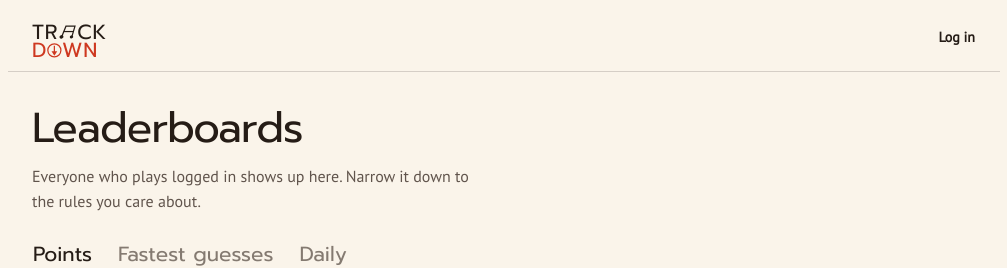
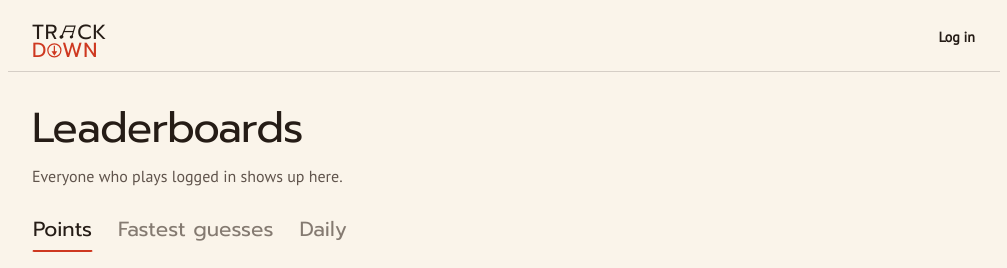
Before and after one commit to Tikugato/trackdown-frontend, a Vue app: page /leaderboard in a window 1280 px wide. Shown: the top 268 px of the page, without its empty margins (136-1143 px from the left). Built offline with nearby package versions, Linux system fonts and the light colour scheme; no server answers; a web font is replaced by a local one.

Commit message:
chore: shortened leaderboards subtitle

```diff
--- a/src/views/LeaderboardView.vue
+++ b/src/views/LeaderboardView.vue
@@ -130,7 +130,7 @@ function widen(): void {
 <template>
   <section class="intro">
     <h1>Leaderboards</h1>
-    <p>Everyone who plays logged in shows up here. Narrow it down to the rules you care about.</p>
+    <p>Everyone who plays logged in shows up here.</p>
   </section>
 
   <nav class="boards">
```
